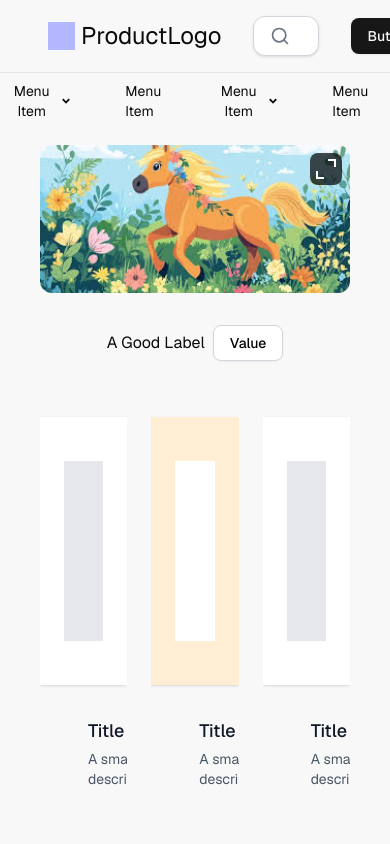
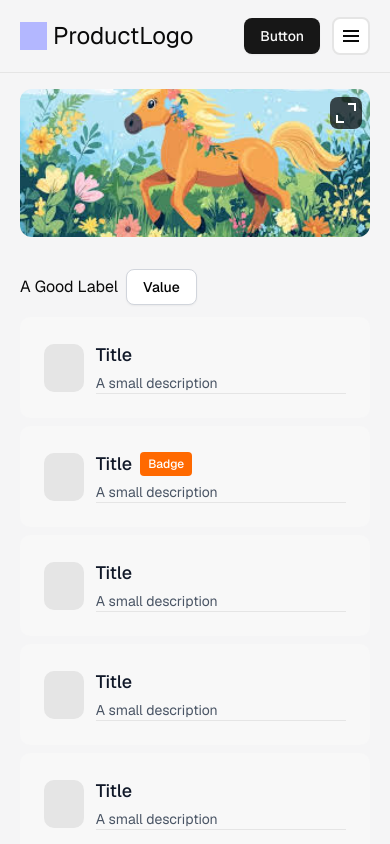
Before and after one commit to aashu79/codeavatar_figma_clone, a Next.js app: page / in a window 390 px wide. Shown: the top 844 px of the page. Built offline with nearby package versions, Linux system fonts and the light colour scheme.

Commit message:
mobile responsiveness added

```diff
--- a/src/app/appComponents/ResponsiveScaler.tsx
+++ b/src/app/appComponents/ResponsiveScaler.tsx
@@ -21,7 +21,7 @@ const ResponsiveScaler: React.FC<ResponsiveScalerProps> = ({ children }) => {
 
       let scaleRatio = 1;
       if (isMobile) {
-        scaleRatio = 1;
+        scaleRatio = window.innerWidth / 430;
       } else if (isTablet) {
         scaleRatio = window.innerWidth / 1024;
       } else if (isDesktop) {
--- a/src/app/appComponents/common/Card.tsx
+++ b/src/app/appComponents/common/Card.tsx
@@ -8,24 +8,26 @@ import {
 
 const Card = ({ title, description, isHighlighted }: CardProps) => {
   return (
-    <CardComponent className="rounded-lg bg-[#f8f8f8] border-none shadow-none overflow-hidden w-full mx-auto max-w-[438px] max-h-[409px]">
+    <CardComponent className="rounded-lg border-none  bg-[#f8f8f8]  shadow-none overflow-hidden w-[100%] md:mx-auto md:max-w-[438px]   md:max-h-[409px]">
       <CardHeader
-        className={`p-6 shadow-sm  ${
+        className={`p-6 shadow-sm hidden md:block  ${
           isHighlighted ? "bg-orange-100" : "bg-white"
         }`}
       >
         <div
-          className={`w-[100%] h-[180px] my-[20px]  mx-auto ${
+          className={`w-[100%]  h-[180px] my-[20px]  mx-auto ${
             isHighlighted ? "bg-white" : "bg-gray-200"
           }`}
         />
       </CardHeader>
-      <CardFooter className="flex gap-[16px]">
+      <CardFooter className="flex gap-[12px] md:gap-[16px]  ">
         <div className="w-12 h-12 relative bg-neutral-200 rounded-lg" />
 
-        <div className=" items-start p-2">
+        <div className="md:p-2 items-start md:border-none w-full border-b ">
           <div className="flex items-center justify-start mb-1 ">
-            <h3 className="text-lg font-medium text-gray-900">{title}</h3>
+            <h3 className="text-lg md:text-xl font-medium text-gray-900">
+              {title}
+            </h3>
             {isHighlighted && (
               <span className="ml-2 px-2 py-1 text-xs font-medium text-white bg-orange-500 rounded">
                 Badge
--- a/src/app/globals.css
+++ b/src/app/globals.css
@@ -126,7 +126,7 @@
     margin: 0;
     padding: 0;
     overflow-x: hidden;
-    background: #f8f8f8;
+    background: #f4f4f5d1;
     min-height: 100vh;
   }
   html {
--- a/src/app/page.tsx
+++ b/src/app/page.tsx
@@ -142,11 +142,11 @@ export default function Home() {
         <HeroImageSection />
 
         <GoodLabelSection isButtonVisible={false} data={firstSectionData} />
-        <hr className="my-[64px] mx-[49px] border-t-[2px] border-dashed border-gray-400" />
+        <hr className="my-[64px] mx-[20px] md:mx-[49px] border-t-[2px] border-dashed border-gray-400" />
         <GoodLabelSection isButtonVisible={true} data={secondSectionData} />
-        <hr className="my-[64px] mx-[49px] border-t-[2px] border-dashed border-gray-400" />
+        <hr className="my-[64px] mx-[20px] md:mx-[49px] border-t-[2px] border-dashed border-gray-400" />
         <GoodLabelSection isButtonVisible={true} data={thirdSectionData} />
-        <hr className="my-[64px] mx-[49px] border-t-[2px] border-dashed border-gray-400" />
+        <hr className="my-[64px] mx-[20px] md:mx-[49px] border-t-[2px] border-dashed border-gray-400" />
         <GoodLabelSection isButtonVisible={true} data={fourthSectionData} />
         <Banner />
       </ResponsiveScaler>
--- a/src/app/sections/Footer.tsx
+++ b/src/app/sections/Footer.tsx
@@ -2,7 +2,6 @@ import React from "react";
 import { FaLinkedin, FaInstagram } from "react-icons/fa";
 import Logo from "../appComponents/common/Logo";
 import { FaXTwitter } from "react-icons/fa6";
-import ResponsiveScaler from "../appComponents/ResponsiveScaler";
 
 const Footer = () => {
   const socialLinks = [
@@ -51,12 +50,12 @@ const Footer = () => {
   ];
 
   return (
-    <footer className="border-t border-b standard-footer bg-white w-full ">
-      <div className="py-[32px] px-[48px]">
-        {/* Main Footer Content */}
-        <section className="flex  gap-20 md:flex-row md:gap-[376px] border-gray-200">
+    <footer className="border-t border-b bg-white w-full">
+      <div className="py-8 px-5 md:px-12">
+        {/* Main Footer Content - Force flex-row at md breakpoint with !important */}
+        <section className="flex flex-col md:!flex-row gap-8 md:gap-20 lg:gap-24">
           {/* Logo and Description Column */}
-          <div className="w-[376px]">
+          <div className="w-full md:w-auto md:max-w-[350px] lg:max-w-[376px]">
             <div className="flex items-center mb-4">
               <Logo />
             </div>
@@ -81,11 +80,10 @@ const Footer = () => {
             </div>
           </div>
 
-          {/* Columns Section */}
-
-          <section className="grid grid-cols-3  w-full">
+          {/* Columns Section - Force grid-cols-3 at md breakpoint */}
+          <section className="grid grid-cols-2  md:!grid-cols-3 gap-5 w-full">
             {columns.map((column, columnIndex) => (
-              <div className="w-full  max-w-[284px]" key={columnIndex}>
+              <div className="w-full max-w-[280px]" key={columnIndex}>
                 <h3 className="font-medium text-gray-800 mb-4">
                   {column.title}
                 </h3>
@@ -101,12 +99,12 @@ const Footer = () => {
           </section>
         </section>
 
-        {/* Copyright and Legal Links */}
-        <section className="flex justify-between items-center pt-[calc(6px*var(--ui-scale-inverse))] border-t-[2px] mt-[calc(40px*var(--ui-scale-inverse))]">
-          <div className="text-gray-600 text-sm">
+        {/* Copyright and Legal Links - Force flex-row at md breakpoint */}
+        <section className="flex flex-col  md:!flex-row justify-between items-center pt-6 border-t mt-10">
+          <div className="text-gray-600 text-sm mb-4 md:mb-0">
             © Productname 2025. All rights reserved
           </div>
-          <div className="flex space-x-[calc(6px*var(--ui-scale-inverse))]">
+          <div className="flex gap-6">
             {legalLinks.map((link, index) => (
               <a
                 key={index}
--- a/src/app/sections/GoodLabelSection.tsx
+++ b/src/app/sections/GoodLabelSection.tsx
@@ -10,9 +10,9 @@ interface sectionProps {
 
 const GoodLabelSection = ({ isButtonVisible, data }: sectionProps) => {
   return (
-    <section className="my-[32px] mx-[40px]  ">
-      <header className="flex justify-center items-center">
-        <div className="flex gap-2 items-center mx-auto">
+    <section className="my-[32px] mx-[20px] md:mx-[40px]">
+      <header className="inline-block md:flex justify-start md:justify-center items-center">
+        <div className="flex gap-2 sm:justify-start items-center mx-auto">
           <h1>A Good Label</h1>
           <Button className="bg-white text-black border-gray-300 border-[1px] hover:text-white hover:cursor-pointer">
             Value
@@ -22,7 +22,7 @@ const GoodLabelSection = ({ isButtonVisible, data }: sectionProps) => {
 
       {/* card section  */}
 
-      <div className="grid grid-cols-3 lg:grid-cols-4 flex-wrap gap-[24px] my-[32px]  justify-center">
+      <div className="grid grid-cols-1  md:grid-cols-3 lg:grid-cols-4 flex-wrap gap-[8px] md:gap-[24px] my-[12px] md:my-[32px] justify-start md:justify-center">
         {data?.map((card, index) => (
           <Card
             key={index}
@@ -34,7 +34,7 @@ const GoodLabelSection = ({ isButtonVisible, data }: sectionProps) => {
       </div>
       <footer className="flex justify-center items-center">
         {isButtonVisible && (
-          <Button className="bg-white h-[56px] w-[129px]  py-[16px] px-[39px] text-black rounded-[40px] hover:bg-gray-200 transition-colors hover:cursor-pointer">
+          <Button className="bg-white hidden md:block h-[56px] w-[129px]  py-[16px] px-[39px] text-black rounded-[40px] hover:bg-gray-200 transition-colors hover:cursor-pointer">
             Button
           </Button>
         )}
--- a/src/app/sections/HeroImageSection.tsx
+++ b/src/app/sections/HeroImageSection.tsx
@@ -3,7 +3,7 @@ import "./style.css";
 const HeroImageSection = () => {
   return (
     <div className="mt-[16px]">
-      <section className="background-image  h-[148px] rounded-[12px] mx-[40px]  relative  ">
+      <section className="background-image  h-[148px] rounded-[12px] mx-[20px] md:mx-[40px]  relative  ">
         <div className="absolute top-2 right-2 bg-black/70 rounded-md p-2 cursor-pointer hover:bg-black/40 transition-colors">
           <div className="w-4 h-4 relative">
             <div
--- a/src/app/sections/Navbar.tsx
+++ b/src/app/sections/Navbar.tsx
@@ -1,3 +1,4 @@
+import { BiMenu } from "react-icons/bi";
 import { Button } from "../../components/ui/button";
 import Logo from "../appComponents/common/Logo";
 import MenuItems from "../appComponents/navbar/MenuItems";
@@ -22,7 +23,7 @@ const Navbar = () => {
       </div>
 
       {/* Tablet Navbar */}
-      <div className="flex lg:hidden justify-between gap-8 items-center px-12 py-4 w-full border-b">
+      <div className=" hidden md:flex lg:hidden justify-between gap-8 items-center px-12 py-4 w-full border-b">
         <Logo />
         <div className="flex-1">
           <SearchBar />
@@ -30,7 +31,21 @@ const Navbar = () => {
         <Button>Button</Button>
       </div>
 
-      <div className="mx-auto flex lg:hidden">
+      {/* Mobile Navbar */}
+
+      <div className="flex md:hidden justify-between gap-8 items-center  px-[20px] py-4 w-full border-b">
+        <Logo />
+
+        <div className="flex justify-between items-center gap-[12px]">
+          <Button>Button</Button>
+
+          <div className="bg-white h-[38px] w-[38px] flex justify-center items-center rounded-[8px] border-2">
+            <BiMenu className="text-2xl " />
+          </div>
+        </div>
+      </div>
+
+      <div className="mx-auto hidden md:flex lg:hidden ">
         <MenuItems />
       </div>
     </nav>
```
Also changed, not shown: src/app/sections/Banner.tsx (+41 -7 lines).
